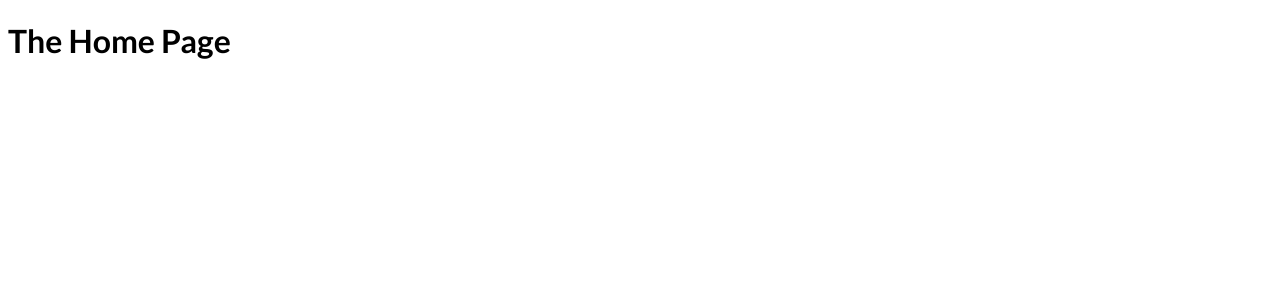
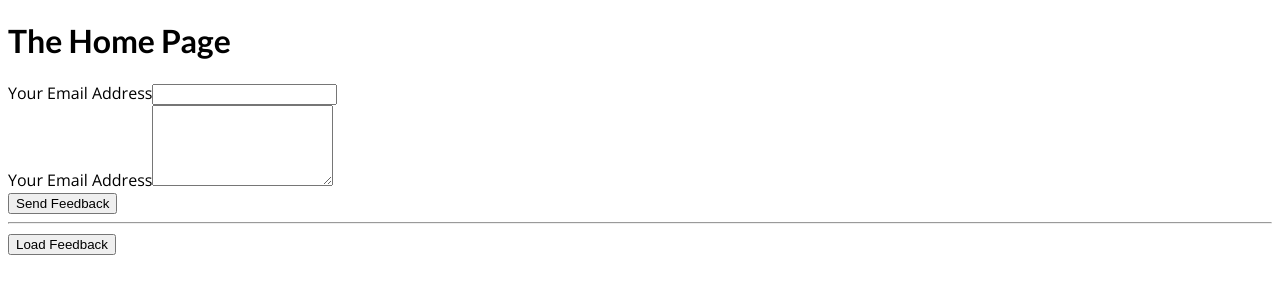
Before and after one commit to RafaelFCarneiro/nextjs-course, a Next.js app: page / in a window 1280 px wide. Shown: the top 300 px of the page. Built offline with nearby package versions, Linux system fonts and the light colour scheme.

Commit message:
Fullstack React: Adding Backend with API Routes

```diff
--- /dev/null
+++ b/data/feedback.json
@@ -0,0 +1 @@
+[{"id":"2021-12-10T03:45:26.953Z","email":"test@test.com","text":"asdsdads"},{"id":"2021-12-10T03:46:19.768Z","email":"test1@test.com","text":"working!!"},{"id":"2021-12-10T03:46:34.974Z","email":"test2@test.com","text":"working 2!!"},{"id":"2021-12-10T03:57:58.922Z","email":"test3@test.com","text":"working 256!!"}]
--- /dev/null
+++ b/pages/api/feedback/[id].js
@@ -0,0 +1,12 @@
+import { getFeedbacks } from ".";
+
+function handler(req, res) {
+  const { method, query } = req;
+  if (method == "GET") {
+    const allFeedbacks = getFeedbacks();
+    const feedback = allFeedbacks.find((fb) => fb.id === query.id);
+    res.status(200).json(feedback);
+  }
+}
+
+export default handler;
--- /dev/null
+++ b/pages/api/feedback/index.js
@@ -0,0 +1,39 @@
+import fs from "fs";
+import path from "path";
+
+function handler(req, res) {
+  const { method, body } = req;
+  if (method === "POST") {
+    res.status(201).json({
+      message: "Success!",
+      feedback: saveFeedback(body),
+    });
+  } else {
+    const { data } = getFileInfo();
+    res.status(200).json(data);
+  }
+}
+
+export default handler;
+export const getFeedbacks = () => getFileInfo().data;
+
+const saveFeedback = ({ email, text }) => {
+  const newFeedback = {
+    id: new Date().toISOString(),
+    email,
+    text,
+  };
+
+  const { data, filePath } = getFileInfo();
+  data.push(newFeedback);
+  fs.writeFileSync(filePath, JSON.stringify(data));
+
+  return newFeedback;
+}
+
+const getFileInfo = () => {
+  const filePath = path.join(process.cwd(), "data", "feedback.json");
+  const fileData = fs.readFileSync(filePath);
+  const data = JSON.parse(fileData) || [];
+  return { data, filePath };
+}
--- a/pages/index.js
+++ b/pages/index.js
@@ -1,7 +1,53 @@
+import { useRef, useState } from "react";
+
 function HomePage() {
+  const [feedbackItems, setFeedbackItems] = useState([]);
+
+  const emailRef = useRef();
+  const feedbackRef = useRef();
+
+  function submitFormHandler(event) {
+    event.preventDefault();
+
+    const email = emailRef.current.value;
+    const feedback = feedbackRef.current.value;
+
+    fetch("/api/feedback", {
+      method: "POST",
+      body: JSON.stringify({ email, text: feedback }),
+      headers: { "Content-Type": "application/json" },
+    })
+      .then((res) => res.json())
+      .then(console.log);
+  }
+
+  function loadFeedbackHandler() {
+    fetch("/api/feedback")
+      .then((res) => res.json())
+      .then(setFeedbackItems);
+  }
+
   return (
     <div>
       <h1>The Home Page</h1>
+      <form onSubmit={submitFormHandler}>
+        <div>
+          <label htmlFor="email">Your Email Address</label>
+          <input type="email" id="email" ref={emailRef} />
+        </div>
+        <div>
+          <label htmlFor="feedback">Your Email Address</label>
+          <textarea id="feedback" rows={5} ref={feedbackRef}></textarea>
+        </div>
+        <button>Send Feedback</button>
+      </form>
+      <hr />
+      <button onClick={loadFeedbackHandler}>Load Feedback</button>
+      <ul>
+        {feedbackItems.map((item) => (
+          <li key={item.id}>{item.text}</li>
+        ))}
+      </ul>
     </div>
   );
 }
```
Also changed, not shown: pages/feedback/index.js (added, +35 -0 lines).
